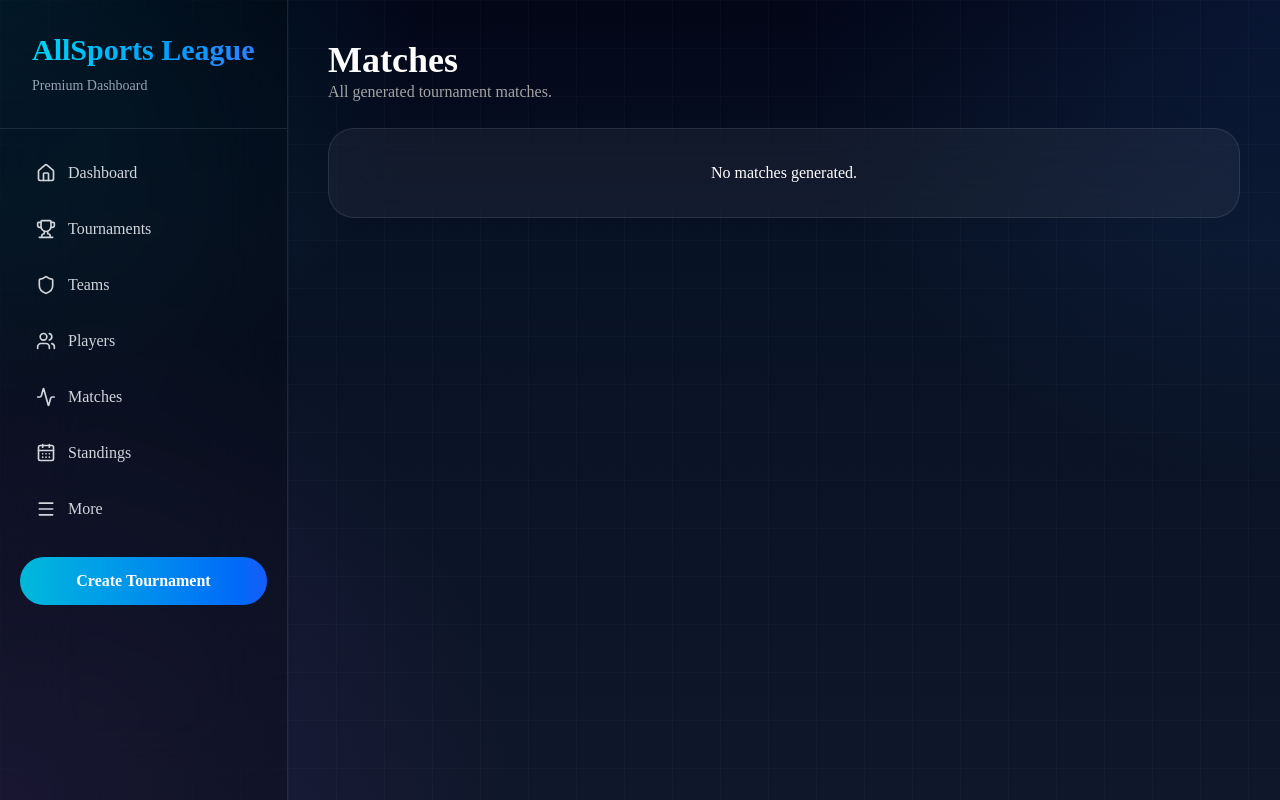
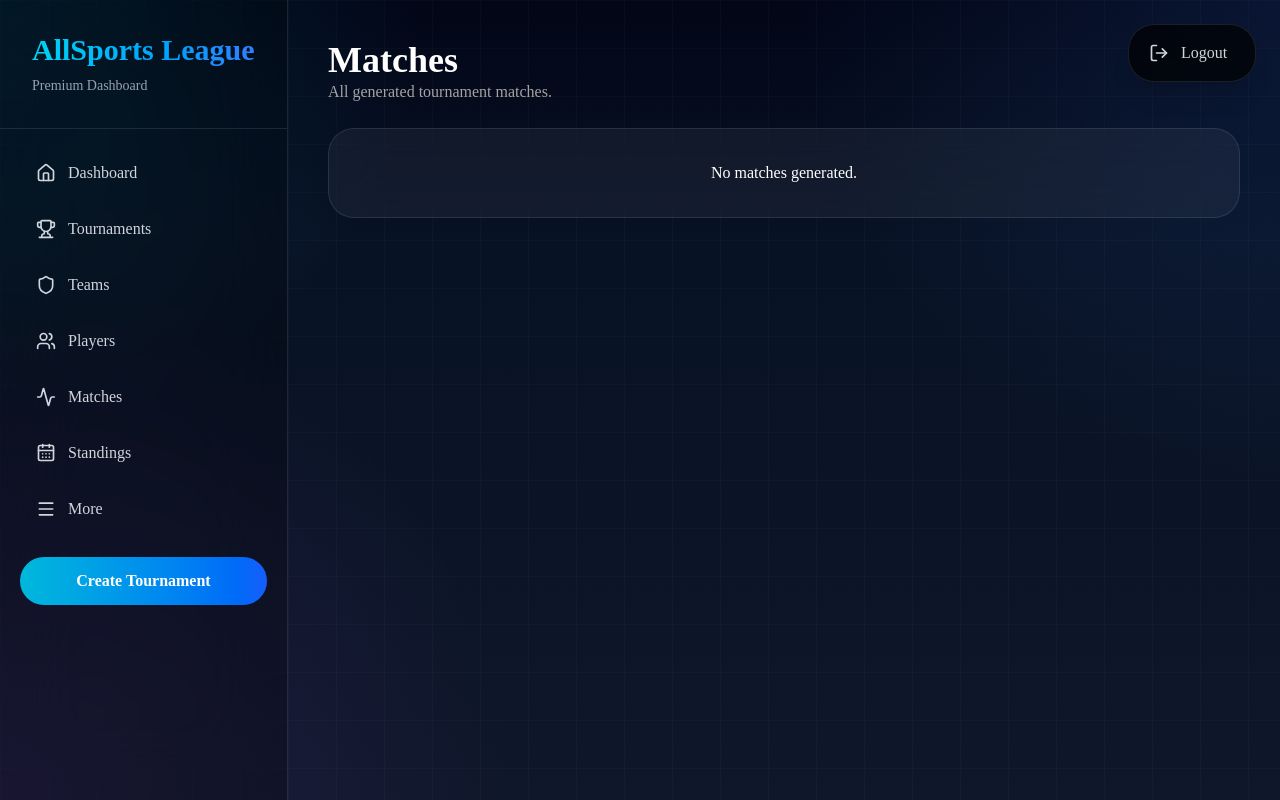
Before and after one commit to abelarg19-ctrl/allsports-league, a Next.js app: page /dashboard/matches in a window 1280 px wide. Built offline with nearby package versions, Linux system fonts and the light colour scheme.

Commit message:
fix: add visible dashboard logout and improve performance

```diff
--- a/app/dashboard/layout.tsx
+++ b/app/dashboard/layout.tsx
@@ -1,4 +1,5 @@
 import Link from "next/link";
+import FloatingLogoutButton from "@/components/auth/FloatingLogoutButton";
 import {
   Activity,
   CalendarDays,
@@ -55,6 +56,7 @@ export default function DashboardLayout({
 }) {
   return (
     <div className="min-h-screen text-white">
+      <FloatingLogoutButton />
       <aside className="fixed inset-y-0 left-0 z-40 hidden w-72 flex-col border-r border-white/10 bg-black/25 backdrop-blur-2xl lg:flex">
         <div className="border-b border-white/10 p-8">
           <h1 className="bg-gradient-to-r from-cyan-400 to-blue-500 bg-clip-text text-3xl font-black text-transparent">
--- /dev/null
+++ b/components/auth/FloatingLogoutButton.tsx
@@ -0,0 +1,11 @@
+"use client";
+
+import LogoutButton from "@/components/auth/LogoutButton";
+
+export default function FloatingLogoutButton() {
+  return (
+    <div className="fixed right-4 top-4 z-50 w-32 rounded-2xl border border-white/10 bg-black/70 p-1 shadow-xl backdrop-blur-xl lg:right-6 lg:top-6">
+      <LogoutButton />
+    </div>
+  );
+}
```
